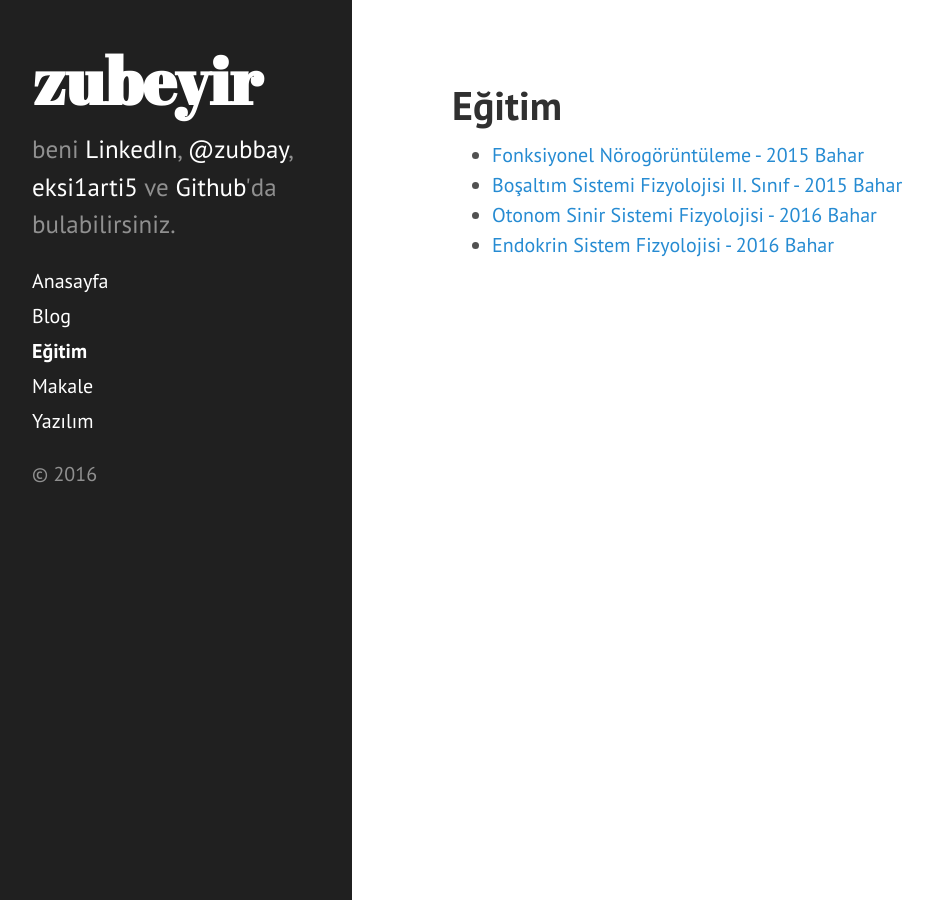
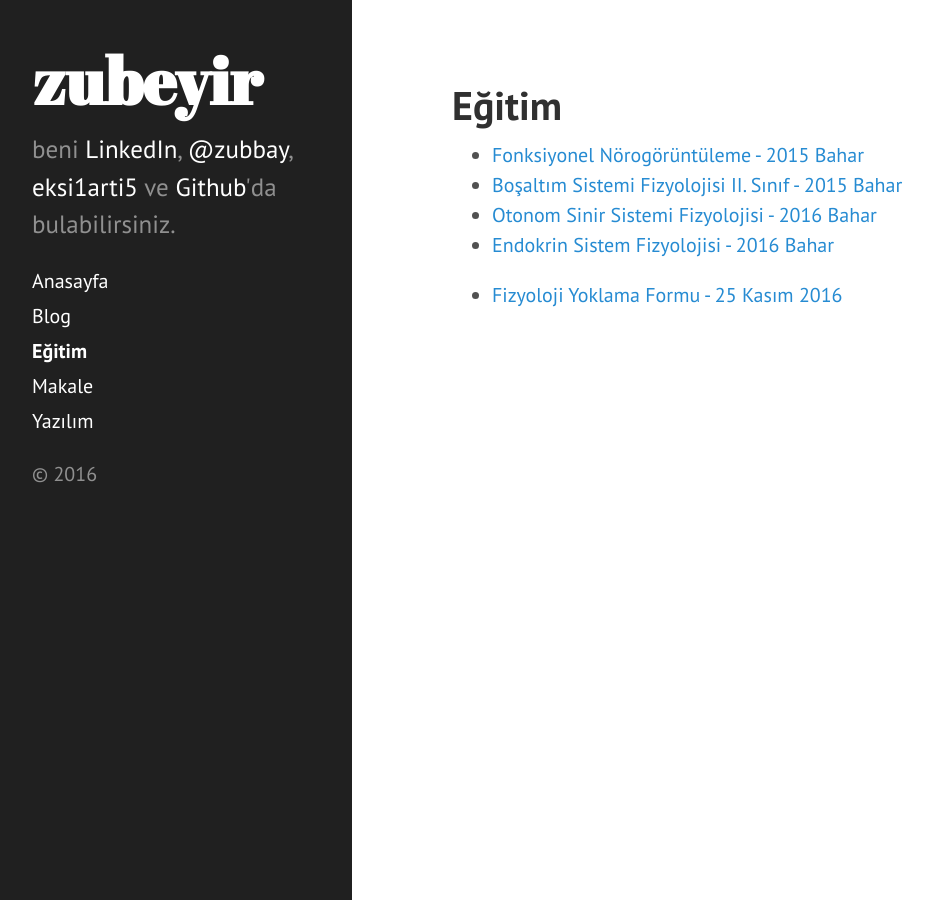
Before and after one commit to zubeyir/zubeyir.github.io, a Jekyll site: the page built from egitim.md, in a window 1280 px wide. Shown: the whole page, without its empty margins (8-941 px from the left). Built offline with Jekyll 4.4.1, drawn with Linux system fonts in a browser that asks for light colours; some of the changed lines change nothing that is shown.

Commit message:
Update egitim.md

```diff
--- a/egitim.md
+++ b/egitim.md
@@ -8,4 +8,4 @@
 * [Otonom Sinir Sistemi Fizyolojisi - 2016 Bahar](http://zubeyir.in/egitim/otonom_sinir_sistemi_2016_bahar)
 * [Endokrin Sistem Fizyolojisi - 2016 Bahar](http://zubeyir.in/egitim/endokrin_sistem_2016_Bahar)
 
-[comment]: <> (* [Fizyoloji Yoklama Formu - 25 Kasım 2016](https://drive.google.com/open?id=1BPuQHRH5dzE0rR709lwZoFD0njP9pMWbbZfobZgcmMk))
+* [Fizyoloji Yoklama Formu - 25 Kasım 2016](https://drive.google.com/open?id=1BPuQHRH5dzE0rR709lwZoFD0njP9pMWbbZfobZgcmMk)
```
